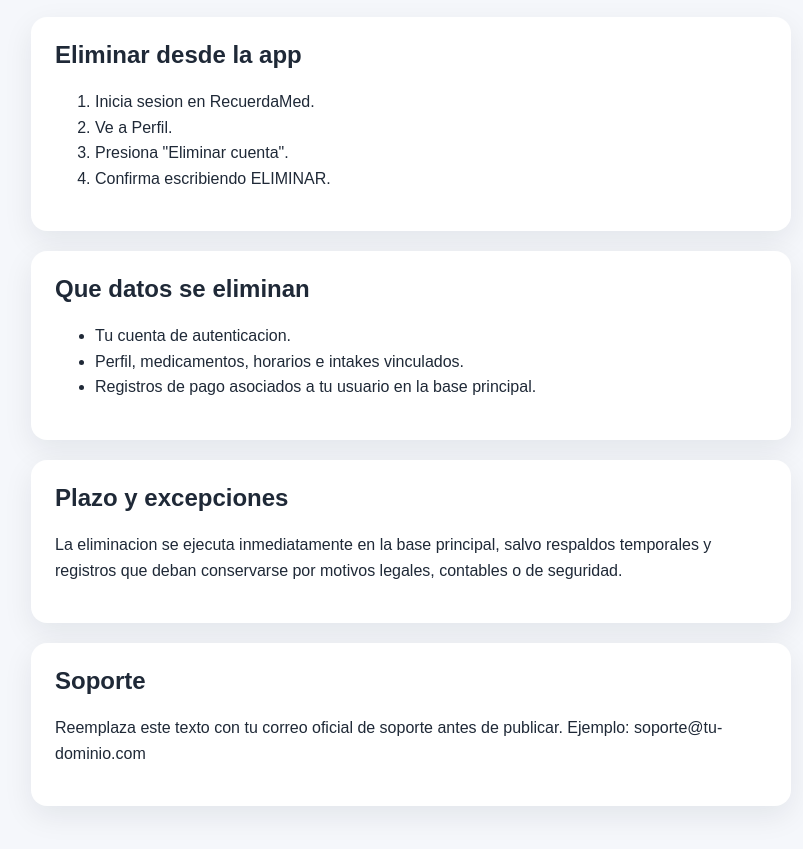
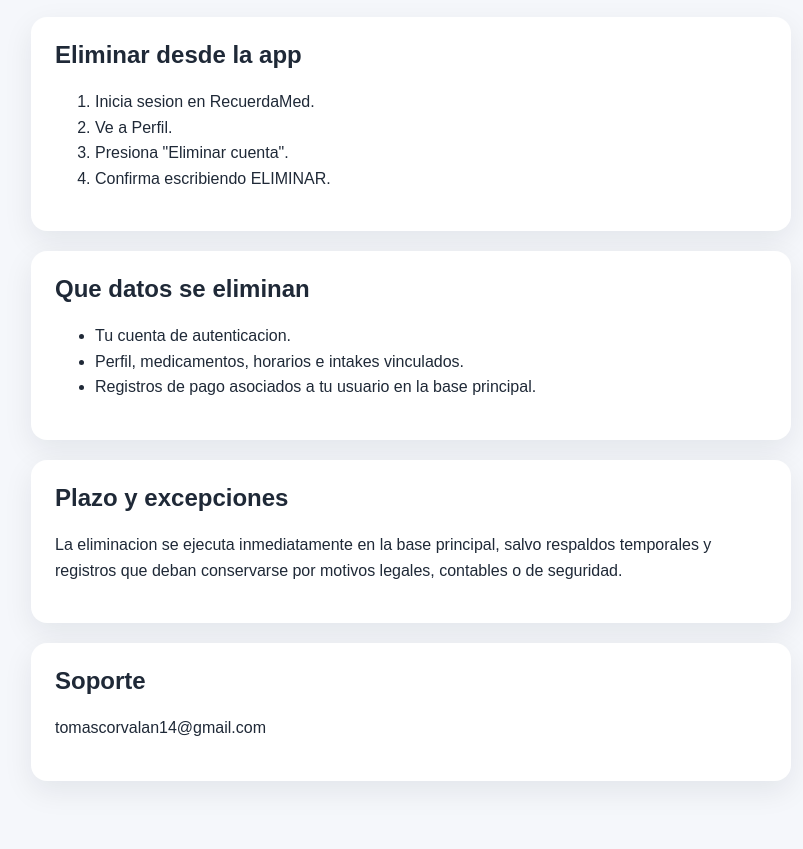
Before and after one commit to Descolle/Pastillas-Track-App, a website: page docs/account-deletion.html in a window 1280 px wide. Shown: the part 135-984 px from the top of the page, without its empty margins (229-1032 px from the left). Drawn offline with Linux system fonts and the light colour scheme.

Commit message:
reemplazo correo en docs

```diff
--- a/docs/account-deletion.html
+++ b/docs/account-deletion.html
@@ -69,8 +69,7 @@
       <section>
         <h2>Soporte</h2>
         <p>
-          Reemplaza este texto con tu correo oficial de soporte antes de
-          publicar. Ejemplo: soporte@tu-dominio.com
+          tomascorvalan14@gmail.com
         </p>
       </section>
     </main>
```
Also changed, not shown: docs/privacy-policy.html (+1 -2 lines).
